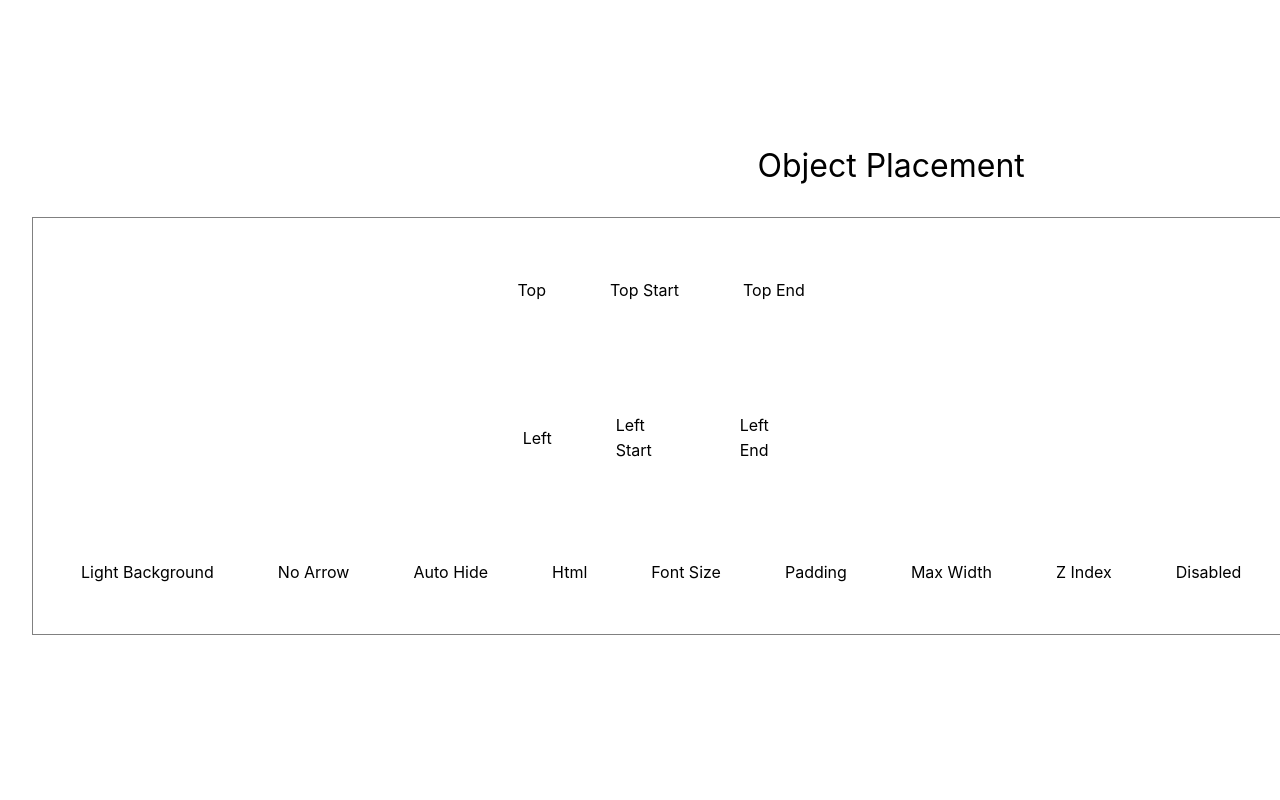
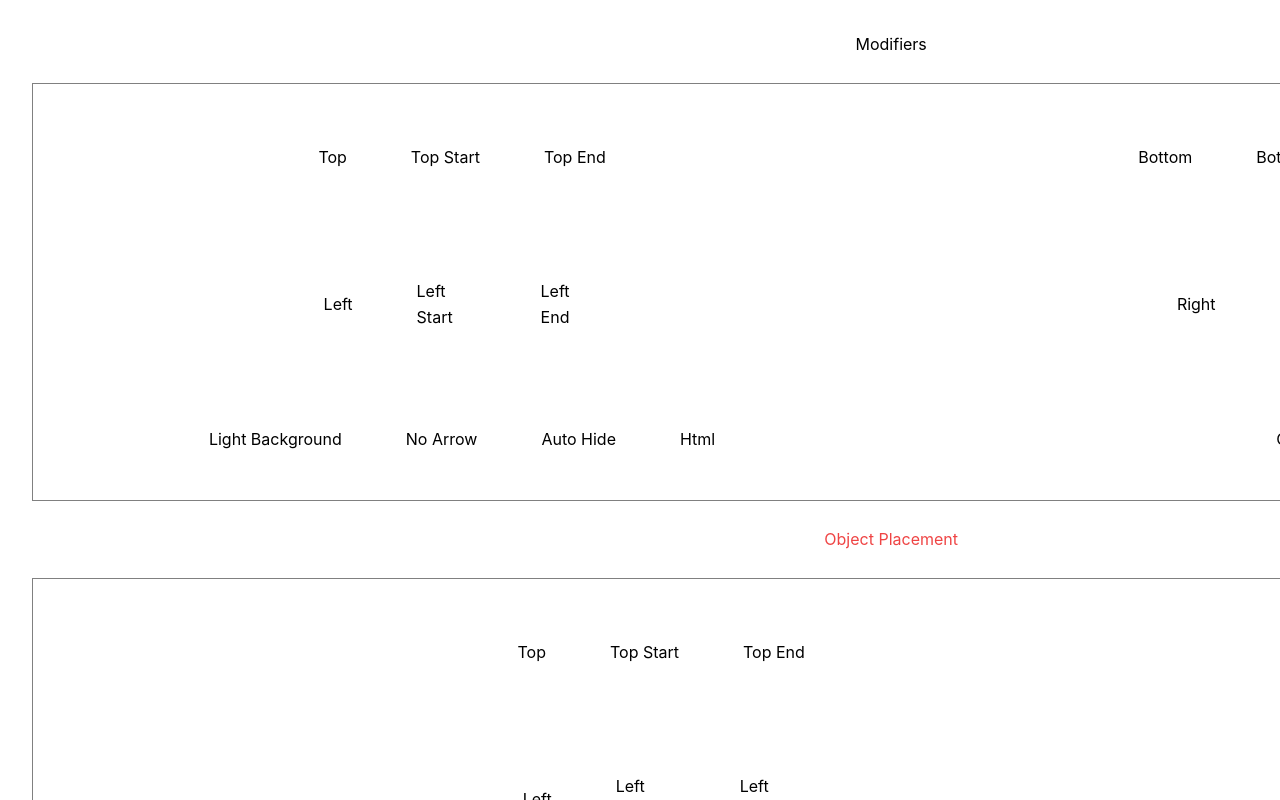
Before and after one commit to j-alvarezsone/Vue-tooltip, a Vue app: page / in a window 1280 px wide. Shown: the top 800 px of the page. Built offline with nearby package versions, Linux system fonts and the light colour scheme.

Commit message:
chore: Update npm dependencies, add @rollup/plugin-dynamic-import-vars, and configure Tailwind CSS

```diff
--- a/package.json
+++ b/package.json
@@ -21,10 +21,13 @@
     "@vue/eslint-config-prettier": "^9.0.0",
     "@vue/eslint-config-typescript": "^13.0.0",
     "@vue/tsconfig": "^0.5.1",
+    "autoprefixer": "^10.4.19",
     "eslint": "^8.57.0",
     "eslint-plugin-vue": "^9.26.0",
     "npm-run-all": "^4.1.5",
+    "postcss": "^8.4.38",
     "prettier": "^3.3.0",
+    "tailwindcss": "^3.4.4",
     "terser": "^5.31.1",
     "typescript": "^5.4.5",
     "vite": "^5.3.1",
--- /dev/null
+++ b/postcss.config.js
@@ -0,0 +1,6 @@
+module.exports = {
+  plugins: {
+    tailwindcss: {},
+    autoprefixer: {},
+  },
+}
--- a/src/assets/base.css
+++ b/src/assets/base.css
@@ -1,3 +1,7 @@
+@tailwind base;
+@tailwind components;
+@tailwind utilities;
+
 *,
 *::before,
 *::after {
--- a/src/components/Modifiers.vue
+++ b/src/components/Modifiers.vue
@@ -1,7 +1,7 @@
 <template>
   <h1>Modifiers</h1>
   <br />
-  <div class="container">
+  <div class="_container">
     <div class="placement">
       <p v-tooltip="'Top'">Top</p>
       <p v-tooltip.topStart="'Top Start'">Top Start</p>
@@ -43,7 +43,7 @@
     text-align: center;
   }
 
-  .container {
+  ._container {
     display: grid;
     grid-template-columns: repeat(2, 1fr);
     grid-template-rows: repeat(2, 1fr);
--- a/src/components/ObjectPlacement.vue
+++ b/src/components/ObjectPlacement.vue
@@ -1,7 +1,7 @@
 <template>
-  <h1>Object Placement</h1>
+  <h1 class="text-red-500">Object Placement</h1>
   <br />
-  <div class="container">
+  <div class="_container">
     <div class="placement">
       <p v-tooltip="{ content: 'Top', placement: 'top' }">Top</p>
       <p v-tooltip="{ content: 'Top Start', placement: 'topStart' }">Top Start</p>
@@ -48,7 +48,7 @@
     text-align: center;
   }
 
-  .container {
+  ._container {
     display: grid;
     grid-template-columns: repeat(2, 1fr);
     grid-template-rows: repeat(2, 1fr);
--- a/src/components/Test.vue
+++ b/src/components/Test.vue
@@ -1,11 +1,11 @@
 <script lang="ts" setup>
-  // import Modifiers from './Modifiers.vue';
+  import Modifiers from './Modifiers.vue';
   import ObjectPlacement from './ObjectPlacement.vue';
 </script>
 
 <template>
-  <!-- <Modifiers />
-  <br /> -->
+  <Modifiers />
+  <br />
   <ObjectPlacement />
   <br />
 </template>
--- a/src/directives/tooltip.ts
+++ b/src/directives/tooltip.ts
@@ -1,4 +1,4 @@
-import { type Directive, type DirectiveBinding, render, h, type App, createApp } from 'vue';
+import { type Directive, type DirectiveBinding, render, h, nextTick, type VNode } from 'vue';
 
 type ObjectValues<T> = T[keyof T];
 
@@ -37,11 +37,9 @@ type Placement = ObjectValues<typeof TOOLTIP_PLACEMENTS>;
 
 const tooltipContainer = document.createElement('div');
 let observer: IntersectionObserver | null = null;
-let mutationObserver: MutationObserver | null = null;
 let hideTimeout: number | null = null;
 let wheelEventHandler: (() => void) | null = null;
 let arrow: HTMLElement | null = null;
-let app: App<Element> | null = null;
 
 export const tooltip: Directive = {
   beforeMount(el: HTMLElement, binding: DirectiveBinding) {
@@ -69,11 +67,6 @@ export const tooltip: Directive = {
       observer.disconnect();
       observer = null;
     }
-
-    if (mutationObserver) {
-      mutationObserver.disconnect();
-      mutationObserver = null;
-    }
   },
 };
 
@@ -92,17 +85,25 @@ function updateTooltip(el: HTMLElement, { value, modifiers, arg }: DirectiveBind
   } else if (typeof value === 'object') {
     if (value.__file || (value.content && value.content.__file)) {
       isComponent = true;
-      loadDynamicComponent(value, container);
 
-      mutationObserver = new MutationObserver(() => {
+      const vNodes = value.content ? value.content.render() : value.render();
+      const vNodesArray = vNodes.children.map((vNode: VNode) => {
+        const { type, props, children } = vNode;
+
+        return h(type as string, { class: props?.class, innerHTML: children });
+      });
+
+      const parentVNode = h(vNodes.type, { class: vNodes.props?.class }, vNodesArray);
+
+      render(parentVNode, container);
+
+      nextTick(() => {
         setPlacement(el, container, modifiers, arg, value, value.placement);
       });
 
       if (value?.maxWidth) {
         container.style.setProperty(TOOLTIP.MAX_WIDTH, value.maxWidth);
       }
-
-      mutationObserver.observe(container, { childList: true, subtree: true });
     } else {
       applyObjectTooltipStyles(value, container);
     }
@@ -293,11 +294,6 @@ function removeTooltip(container: HTMLDivElement, binding: DirectiveBinding, obs
     observer.disconnect();
     observer = null;
   }
-
-  if (mutationObserver) {
-    mutationObserver.disconnect();
-    mutationObserver = null;
-  }
 }
 
 function handleMouseEnter(el: HTMLElement, container: HTMLDivElement, binding: DirectiveBinding) {
@@ -387,9 +383,7 @@ function clearTooltip({ modifiers, value, arg }: DirectiveBinding, container: HT
     arg = undefined;
   }
 
-  if (app !== null) {
-    app.unmount();
-  }
+  render(null, tooltipContainer);
 }
 
 function getElRect(el: HTMLElement) {
@@ -723,32 +717,3 @@ function isOutOfBounds(container: HTMLDivElement, arg: DirectiveBinding['arg'],
       containerRect.top + height > viewportHeight,
   );
 }
-
-function loadDynamicComponent(value: any, container: HTMLElement) {
-  // Determine the component path
-  const componentPath = value.__file || (value.content && value.content.__file);
-  const extractedPath = componentPath
-    .split('/')
-    .pop()
-    ?.replace(/\.(vue|md)$/, '');
-
-  console.log('componentPath', extractedPath);
-  import(`../tooltip/${extractedPath}.vue`)
-    .then((module) => {
-      const Component = module.default;
-      if (app !== null) {
-        app.unmount();
-      }
-
-      app = createApp({
-        render() {
-          return h(Component);
-        },
-      });
-
-      app.mount(container);
-    })
-    .catch((error) => {
-      console.error('Failed to load dynamic component:', error);
-    });
-}
--- a/src/tooltip/TooltipTest.vue
+++ b/src/tooltip/TooltipTest.vue
@@ -1,9 +1,6 @@
 <template>
-  <div>
-    <p class="text-red-500">this is Tooltip test component</p>
+  <div class="space-y-6">
+    <h1 class="text-red-500">this is Tooltip test component</h1>
+    <p class="text-blue-500">hello world</p>
   </div>
 </template>
-
-<script setup lang="ts"></script>
-
-<style scoped></style>
--- /dev/null
+++ b/tailwind.config.js
@@ -0,0 +1,8 @@
+/** @type {import('tailwindcss').Config} */
+export default {
+  content: ['./index.html', './src/**/*.{vue,js,ts,jsx,tsx}'],
+  theme: {
+    extend: {},
+  },
+  plugins: [],
+};
--- a/vite.config.ts
+++ b/vite.config.ts
@@ -1,7 +1,6 @@
 import { fileURLToPath, URL } from 'node:url';
 import { defineConfig } from 'vite';
 import vue from '@vitejs/plugin-vue';
-import dynamicImportVars from '@rollup/plugin-dynamic-import-vars';
 
 // https://vitejs.dev/config/
 export default defineConfig({
@@ -11,20 +10,4 @@ export default defineConfig({
       '@': fileURLToPath(new URL('./src', import.meta.url)),
     },
   },
-  build: {
-    sourcemap: true, // Enable source maps for production
-    rollupOptions: {
-      plugins: [
-        dynamicImportVars({
-          // options for the plugin
-        }),
-      ],
-    },
-    // Additional option to retain class names and function names in production for better debugging
-    minify: 'terser', // Use Terser for minification
-    terserOptions: {
-      keep_classnames: true,
-      keep_fnames: true,
-    },
-  },
 });
```
Also changed, not shown: 1 other file (tests, documents, lock files or other folders).
